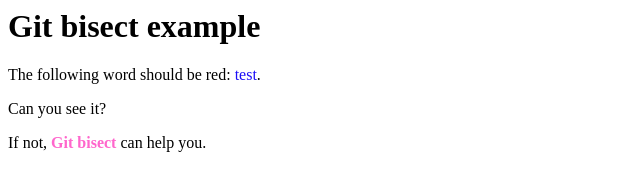
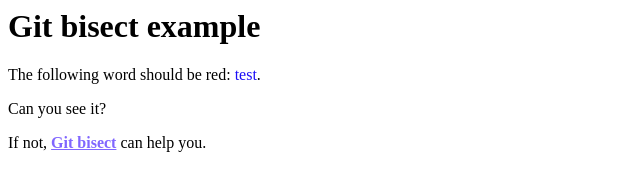
Before and after one commit to bfolliot/git-bisect-example, a plain HTML site: page index.html in a window 1280 px wide. In both pictures the pointer is over the link "Git bisect". Shown: the full height of the page, 0-640 px from the left. Drawn offline with Linux system fonts and the light colour scheme.

Commit message:
Add style to a:hover

```diff
--- a/index.html
+++ b/index.html
@@ -3,12 +3,16 @@
         <title>Git bisect example</title>
         <style type="text/css">
             .red {
-                color:#1a0df7;
+                color: #1a0df7;
             }
             a {
-                color:#ff66cc;
+                color: #ff66cc;
                 text-decoration: none;
                 font-weight: 800;
+            }
+            a:hover {
+                text-decoration: underline;
+                color: #8066ff;
             }
         </style>
     </head>
```
